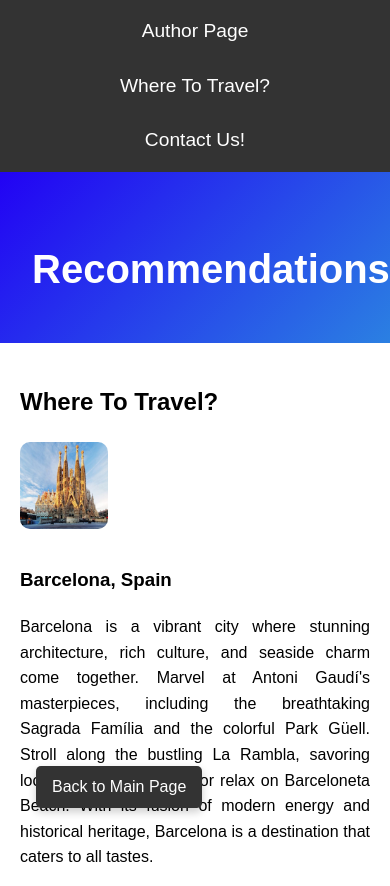
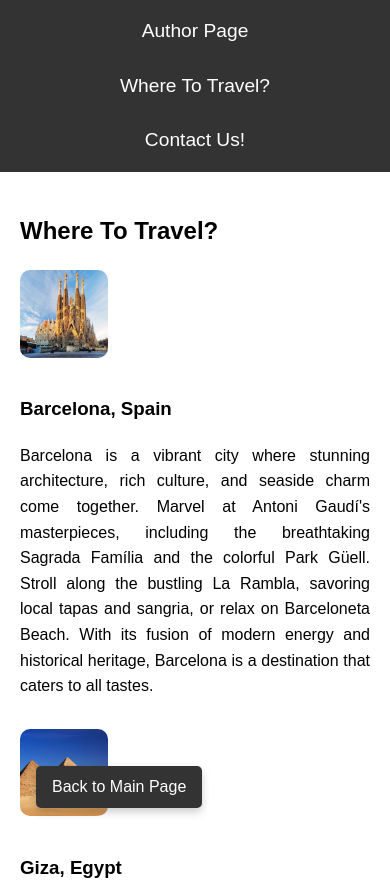
Before and after one commit to tinem685/maria-final-project-demo, a plain HTML site: page testimonials.html in a window 390 px wide. Shown: the top 886 px of the page. Drawn offline with Linux system fonts and the light colour scheme.

Commit message:
made it look good on phone

```diff
--- a/testimonials.html
+++ b/testimonials.html
@@ -16,10 +16,6 @@
             </ul>
         </nav>
     </header>
-
-    <section class="hero-section testimonials-hero">
-        <h1>Recommendations</h1>
-    </section>
 
         <section class="travel-recommendations">
             <h2>Where To Travel?</h2>
```
